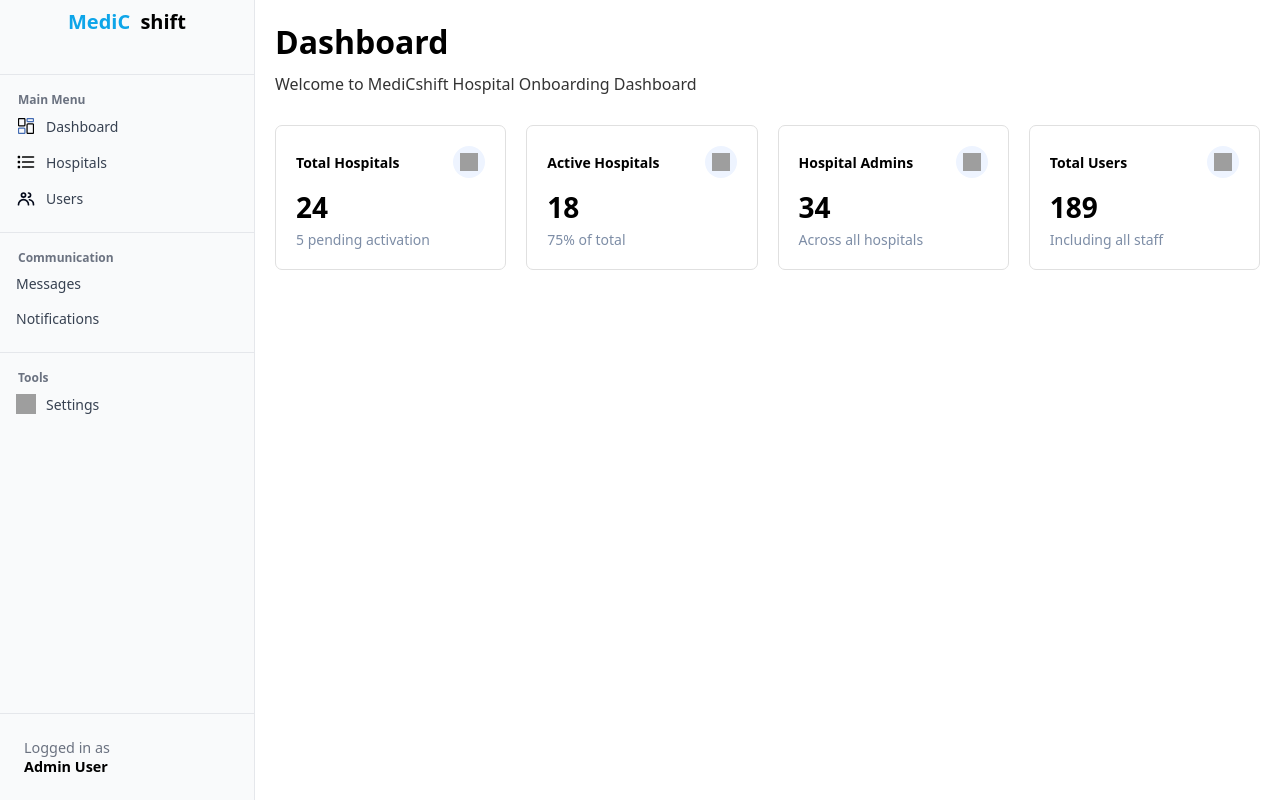
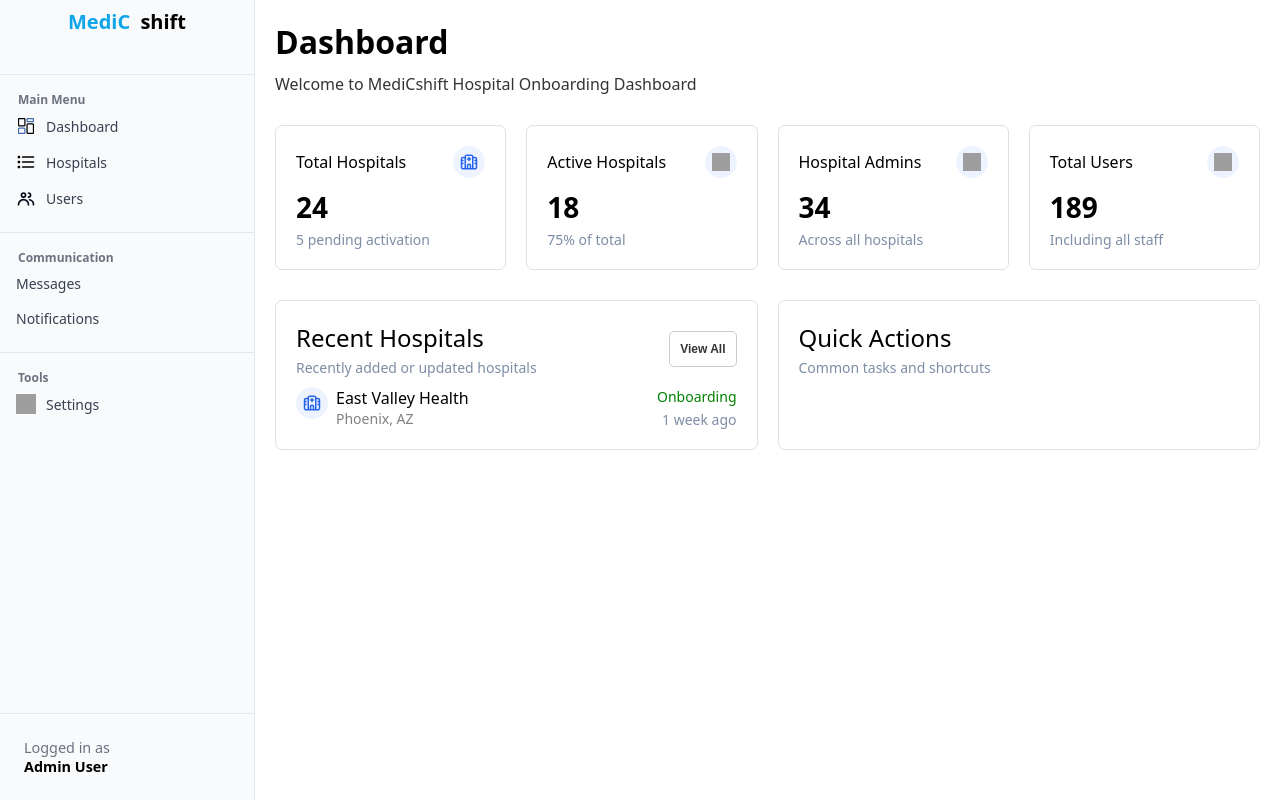
Before and after one commit to MedicShift/cloud-web-apps, an Angular app in the folder ClientOnboardingApp/WebApp/client-onboarding-app/: page / in a window 1280 px wide. Both pictures are taken after a click on the item "Dashboard". Built offline with nearby package versions, Linux system fonts and the light colour scheme; grey boxes are pictures that could not be loaded.

Commit message:
added hospital icon img

```diff
--- a/ClientOnboardingApp/WebApp/client-onboarding-app/src/app/features/dashboard/main-dashboard/main-dashboard.component.html
+++ b/ClientOnboardingApp/WebApp/client-onboarding-app/src/app/features/dashboard/main-dashboard/main-dashboard.component.html
@@ -4,12 +4,12 @@
         <p class="welcome-message">Welcome to MediCshift Hospital Onboarding Dashboard</p>
     </div>
 
-    <div class="card-container">
+    <div class="dashboard-summary">
         <div class="dashboard-card">
             <div class="card-header">
               <div class="card-title">Total Hospitals</div>
               <div class="card-icon">
-                <img src="assets/images/lock-icon.svg" alt="Hospitals" />
+                <img src="../../../../assets/images/dashboard/hospital-blue-com.svg" alt="Hospitals" />
               </div>
             </div>
 
@@ -62,4 +62,52 @@
         </div>
     </div>
 
+    <div class="dashboard-actions">
+        <div class="actions-card">
+            <div class="card-header">
+              <div class="card-title">Recent Hospitals
+              <div class="card-subtext">Recently added or updated hospitals</div>
+
+              </div>
+              <button class="primary-button">View All</button>
+            </div>
+
+            <div class="card-content">
+
+              <div class="hospital_card_content">
+                <div class="card-icon">
+                  <img src="../../../../assets/images/dashboard/hospital-blue-com.svg" alt="Hospitals" />
+                </div>
+
+                <div class="hospital_info">
+                  <div class="hospital_name">
+                    East Valley Health
+                  </div>
+                  <div class="hospital_address">
+                    Phoenix, AZ
+                  </div>
+                </div>
+
+                <div class="onboarding_status">
+                  Onboarding
+                  <div class="card-subtext">1 week ago</div>
+                </div>
+              </div>
+            </div>
+        </div>
+
+        <div class="actions-card">
+            <div class="card-header">
+              <div class="card-title">Quick Actions
+                <div class="card-subtext">Common tasks and shortcuts</div>
+            </div>
+            <div class="card-content">
+
+
+              <!-- Hospitals list goes here -->
+            </div>
+        </div>
+
+    </div>
+
 </div>
--- a/ClientOnboardingApp/WebApp/client-onboarding-app/src/assets/styles/dashboard.css
+++ b/ClientOnboardingApp/WebApp/client-onboarding-app/src/assets/styles/dashboard.css
@@ -10,23 +10,37 @@
   color: #333;
 }
 
-.card-container {
+.dashboard-summary {
   display: grid;
-  grid-template-columns: repeat(4, 1fr); /* 4 cards in a row */
+  grid-template-columns: repeat(4, 1fr);
   gap: 20px;
   margin-top: 30px;
   width: 100%;
   box-sizing: border-box;
 }
 
+.dashboard-actions {
+  display: grid;
+  grid-template-columns: repeat(2, 1fr);
+  gap: 20px;
+  margin-top: 30px;
+  width: 100%;
+  box-sizing: border-box;
+}
+
+
+
 @media (max-width: 1024px) {
-  .card-container {
+  .dashboard-summary {
     grid-template-columns: repeat(2, 1fr);
+  }
+  .dashboard-actions {
+    grid-template-columns: 1fr;
   }
 }
 
 @media (max-width: 720px) {
-  .card-container {
+  .dashboard-summary {
     grid-template-columns: 1fr;
   }
 }
@@ -42,11 +56,23 @@
   justify-content: space-between;
    animation: popup 0.5s ease-out;
   transition: box-shadow 0.3s ease;
-  transition: transform 0.3s ease;
 }
 
 .dashboard-card:hover {
   box-shadow: 0 4px 20px rgba(0, 0, 0, 0.1);
+}
+
+.actions-card {
+  background-color: #fff;
+  border: 1px solid #e0e0e0;
+  border-radius: 7px;
+  padding: 20px;
+  box-sizing: border-box;
+  display: flex;
+  flex-direction: column;
+  justify-content: space-between;
+  animation: popup 0.5s ease-out;
+  transition: box-shadow 0.3s ease;
 }
 
 .card-header {
@@ -55,10 +81,26 @@
   align-items: center;
 }
 
-.card-title {
-  font-size: 14px;
-  font-weight: 600;
-  color: #000;
+.actions-card .card-header .card-title {
+  font-weight: 500;
+  font-size: 24px;
+  align-items: baseline;
+}
+
+.card-subtext {
+  font-weight: 400;
+  margin-top: 0;
+  /* font-size: 24px; */
+}
+
+.card-title{
+  font-weight: 500;
+}
+
+.card-header {
+  display: flex;
+  justify-content: space-between;
+  align-items: center;
 }
 
 .card-icon {
@@ -91,3 +133,49 @@
   color: #7d8da6;
   margin-top: 4px;
 }
+
+.hospital_card_content{
+  display: flex;
+  flex-direction: row;
+  gap: 8px;
+}
+
+.onboarding_status {
+  font-weight: 500;
+  color: green;
+  font-size: 14px;
+  margin-left: auto;
+}
+
+.onboarding_status .card-subtext{
+  text-align: end;
+}
+
+.hospital_name {
+  font-weight: 500;
+  font-size: 16px;
+}
+
+
+.hospital_address {
+  font-size: 14px;
+  color: gray;
+}
+
+
+.primary-button{
+  background-color: white;
+  color: #333;
+  border: 1px solid #ccc;
+  padding: 10px;
+  font-size: 12px;
+  font-weight: 700;
+  border-radius: 5px;
+  cursor: pointer;
+  transition: all 0.3s ease;
+
+}
+
+.primary-button:hover {
+  background-color: #e0f2fe;
+}
```
Also changed, not shown: ClientOnboardingApp/WebApp/client-onboarding-app/src/assets/images/dashboard/hospital-blue-com.svg (added), ClientOnboardingApp/WebApp/client-onboarding-app/src/assets/images/dashboard/users-yellow-com.svg (added).
